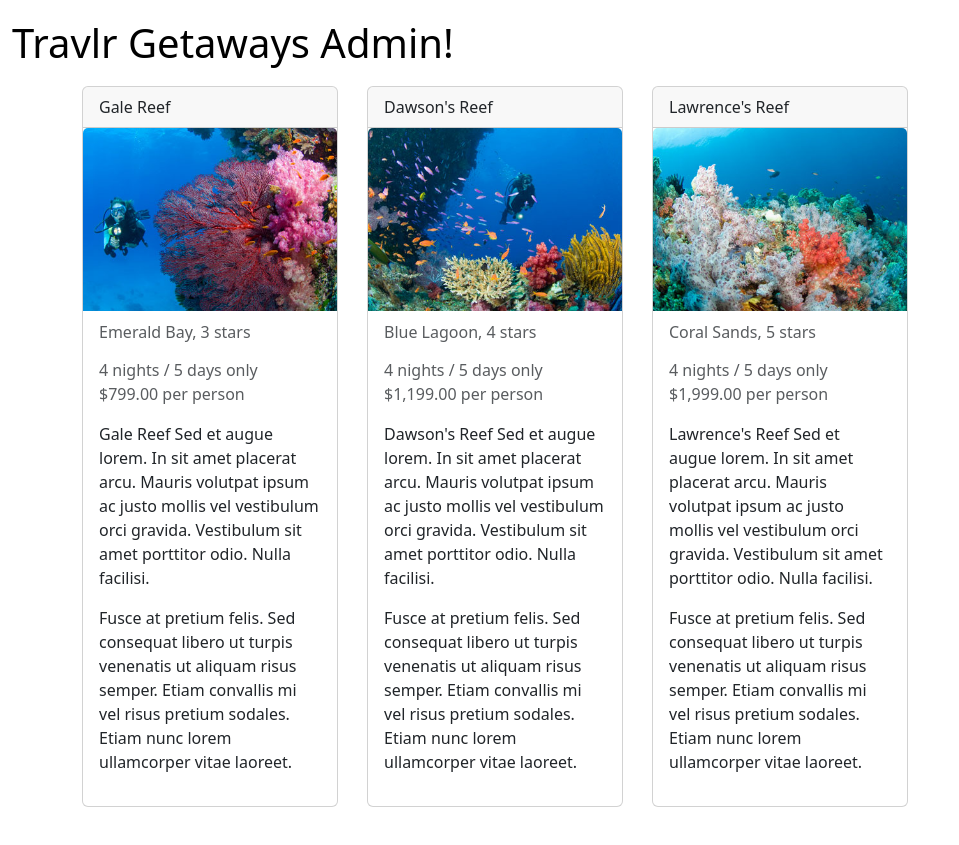
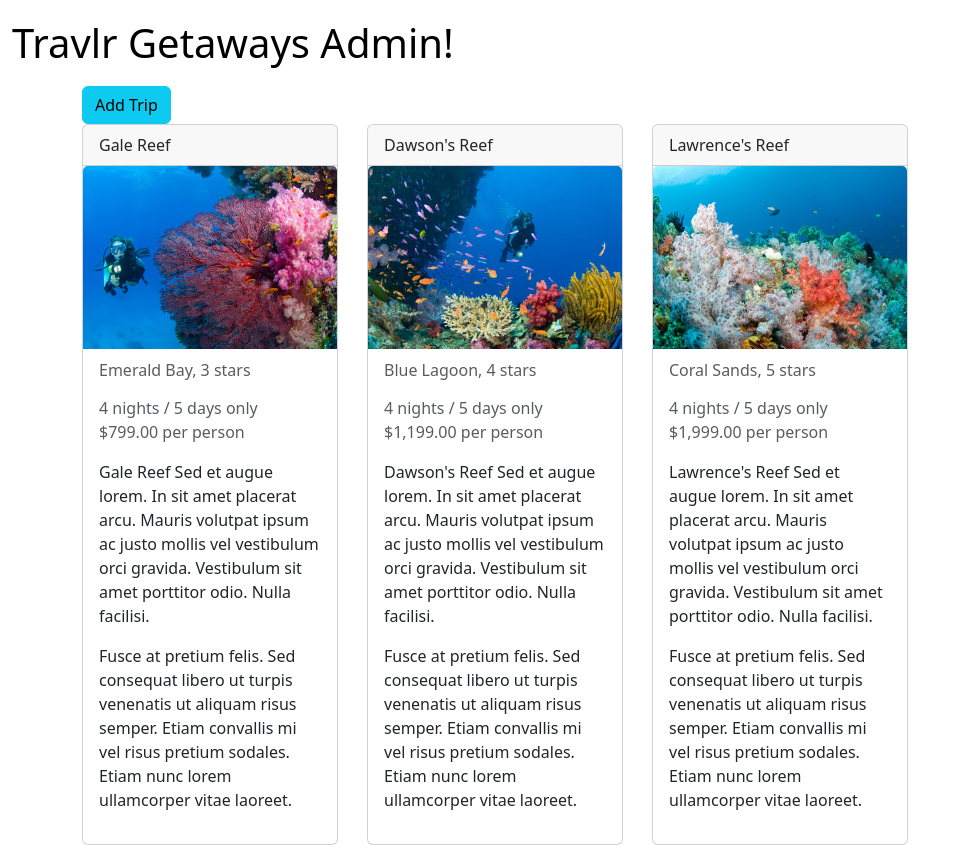
Before and after one commit to JuanMatosTezanos/CS-465-Full-Stack-Development, an Angular app in the folder app_admin/: page / in a window 1280 px wide. Shown: the whole page, without its empty margins (0-959 px from the left). Before the commit the page ends 807 px from the top, so only its background shows below. Built offline with nearby package versions, Linux system fonts and the light colour scheme.

Commit message:
updated trip-listing.html to add an "add trip" button

```diff
--- a/app_admin/src/app/trip-listing/trip-listing.html
+++ b/app_admin/src/app/trip-listing/trip-listing.html
@@ -1,3 +1,6 @@
+<div>
+  <button (click) = "addTrip()" class="btn btn-info">Add Trip</button>
+</div>
 <div class="row justify-content-start gx-4 gy-4">
   <div *ngFor="let trip of trips" class="col-sm-6 col-md-4 col-lg-3">
     <app-trip-card [trip]="trip" class="card-deck mt-2"></app-trip-card>
```
